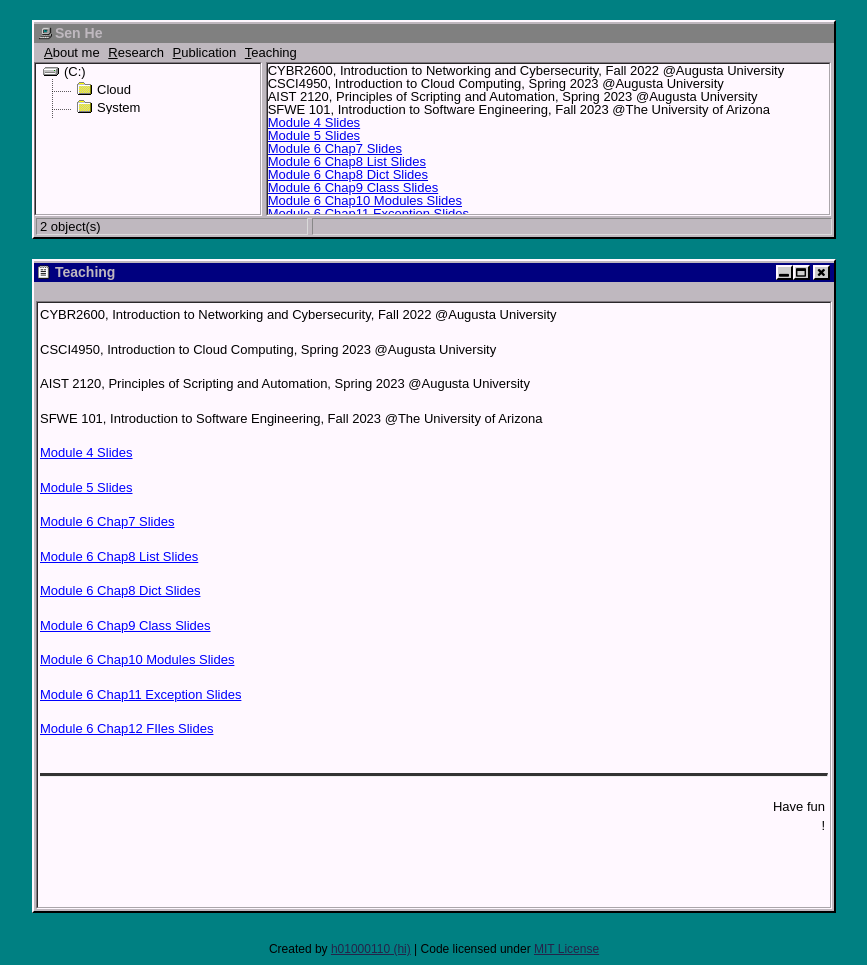
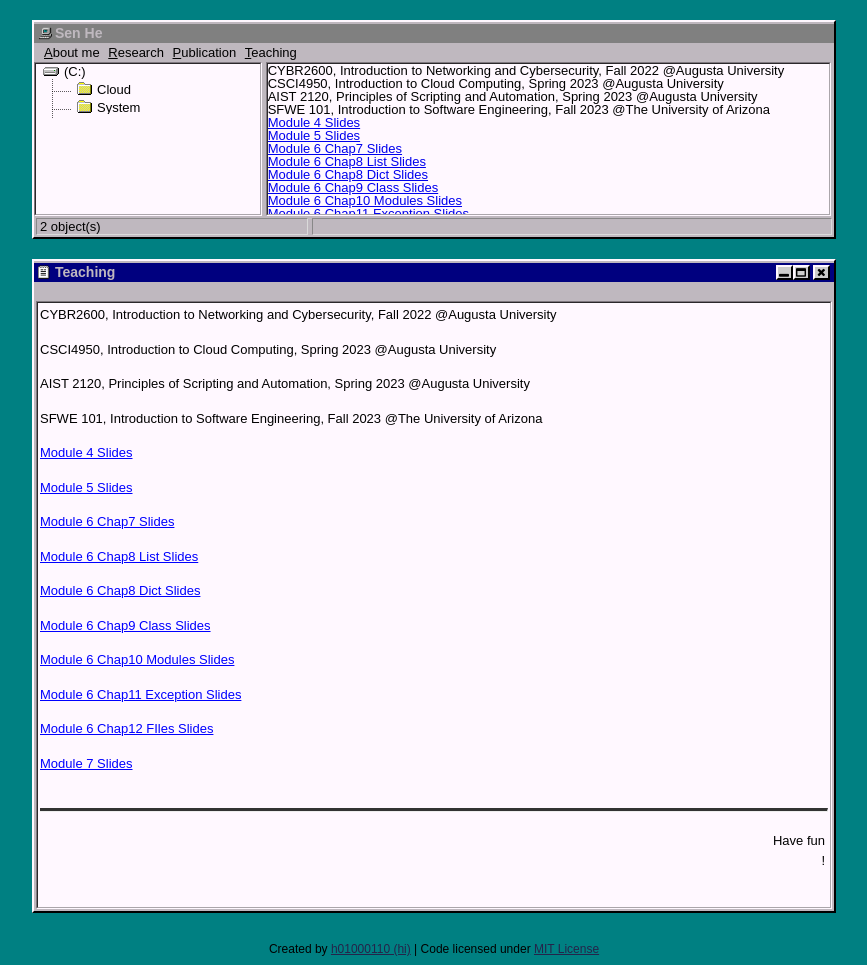
Before and after one commit to sen-he/sen-he.github.io, a Jekyll site: the page built from teaching/index.md, in a window 1280 px wide. Shown: the whole page, without its empty margins (206-1073 px from the left). Built offline with Jekyll 4.4.1, drawn with Linux system fonts in a browser that asks for light colours.

Commit message:
Update index.md

```diff
--- a/teaching/index.md
+++ b/teaching/index.md
@@ -29,3 +29,5 @@
   [Module 6 Chap11 Exception Slides](https://github.com/sen-he/sen-he.github.io/blob/master/teaching/Module%206%20-%20Exception%20Handling.pptx)
 
   [Module 6 Chap12 FIles Slides](https://github.com/sen-he/sen-he.github.io/blob/master/teaching/workingFiles.pptx)
+
+  [Module 7 Slides](https://github.com/sen-he/sen-he.github.io/blob/master/teaching/slides_mod7_DifferentTypesOfSoftwareTestingAndAlienInvasionSourceCode.pptx)
```
